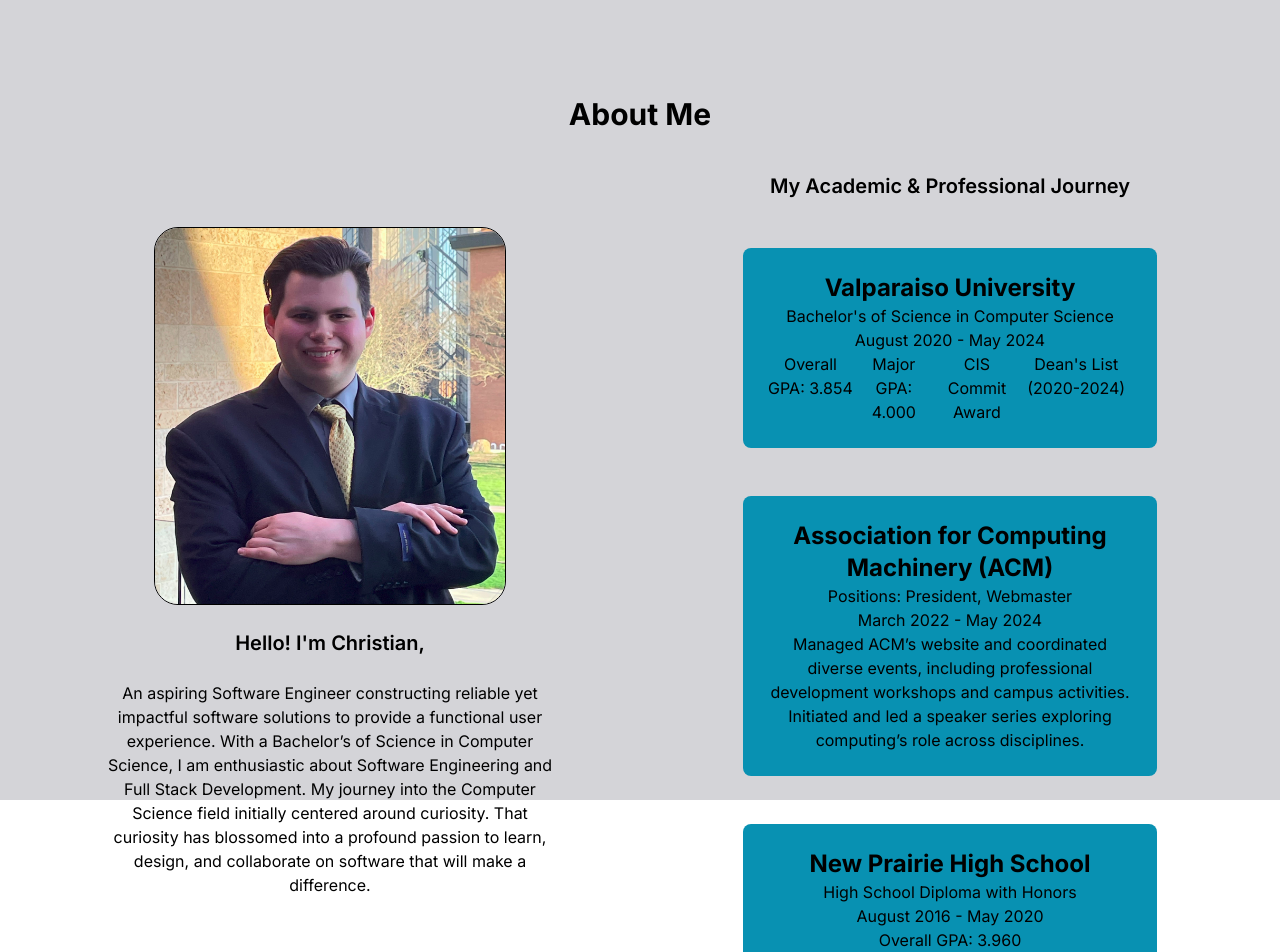
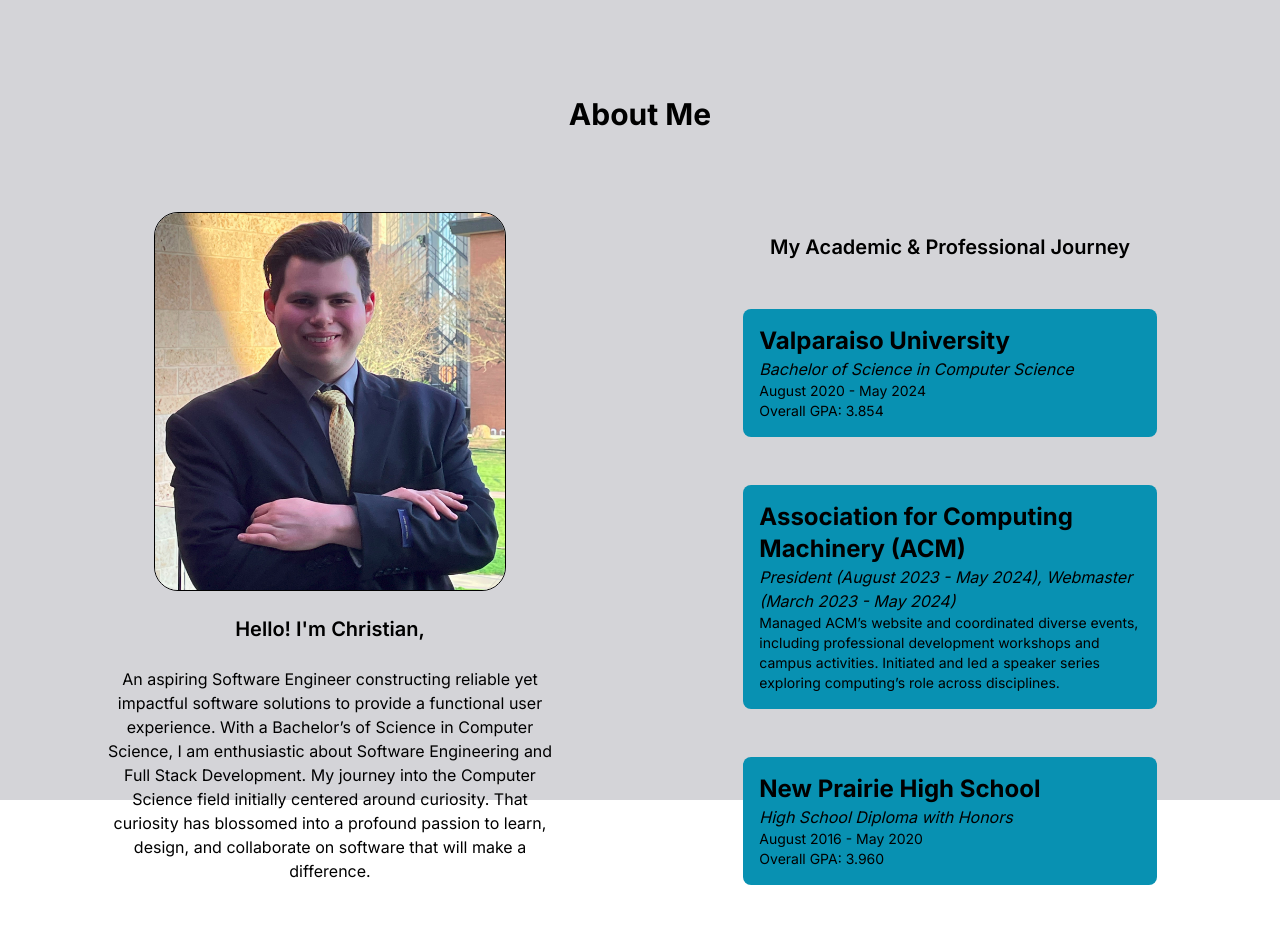
Before and after one commit to chrgarcia19/chrgarcia19.github.io, a Next.js app: page /about in a window 1280 px wide. Shown: the top 952 px of the page. Built offline with nearby package versions, Linux system fonts and the light colour scheme.

Commit message:
Modified the font and styling on the about page

```diff
--- a/src/app/about/page.tsx
+++ b/src/app/about/page.tsx
@@ -25,29 +25,22 @@ const AboutMe = () => {
                     </div>
                     <div className="flex flex-col w-1/2 items-center justify-center gap-y-12">
                         <div className="flex text-xl font-semibold justify-center">My Academic & Professional Journey</div>
-                        <ItemBox color={"bg-cyan-600"} width={"w-4/6"} boxType={"rounded-lg"} padding={"p-6"} other={"text-center"} hoveredColor={"shadow-slate-500"}>
+                        <ItemBox color={"bg-cyan-600"} width={"w-4/6"} boxType={"rounded-lg"} padding={"p-4"} other={undefined} hoveredColor={"shadow-slate-500"}>
                             <p className="font-bold text-2xl">Valparaiso University</p>
-                            <p className="">Bachelor's of Science in Computer Science</p>
-                            <p className="">August 2020 - May 2024</p>
-                            <span className="flex flex-row">
-                                <p>Overall GPA: 3.854</p>
-                                <p>Major GPA: 4.000</p>
-                                <p>CIS Commit Award</p>
-                                <p>Dean's List (2020-2024)</p>
-                            </span>
-
+                            <p className="italic">Bachelor of Science in Computer Science</p>
+                            <p className="text-sm">August 2020 - May 2024</p>
+                            <p className="text-sm">Overall GPA: 3.854</p>
                         </ItemBox>
-                        <ItemBox color={"bg-cyan-600"} width={"w-4/6"} boxType={"rounded-lg"} padding={"p-6"} other={"text-center"} hoveredColor={"shadow-slate-500"}>
+                        <ItemBox color={"bg-cyan-600"} width={"w-4/6"} boxType={"rounded-lg"} padding={"p-4"} other={undefined} hoveredColor={"shadow-slate-500"}>
                             <p className="font-bold text-2xl">Association for Computing Machinery (ACM)</p>
-                            <p className="">Positions: President, Webmaster</p>
-                            <p className="">March 2022 - May 2024</p>
-                            <p>Managed ACM’s website and coordinated diverse events, including professional development workshops and campus activities. Initiated and led a speaker series exploring computing’s role across disciplines.</p>
+                            <p className="italic">President (August 2023 - May 2024), Webmaster (March 2023 - May 2024)</p>
+                            <p className="text-sm">Managed ACM’s website and coordinated diverse events, including professional development workshops and campus activities. Initiated and led a speaker series exploring computing’s role across disciplines.</p>
                         </ItemBox>
-                        <ItemBox color={"bg-cyan-600"} width={"w-4/6"} boxType={"rounded-lg"} padding={"p-6"} other={"text-center"} hoveredColor={"shadow-slate-500"}>
+                        <ItemBox color={"bg-cyan-600"} width={"w-4/6"} boxType={"rounded-lg"} padding={"p-4"} other={undefined} hoveredColor={"shadow-slate-500"}>
                             <p className="font-bold text-2xl">New Prairie High School</p>
-                            <p className="">High School Diploma with Honors</p>
-                            <p className="">August 2016 - May 2020</p>
-                            <p>Overall GPA: 3.960</p>
+                            <p className="italic">High School Diploma with Honors</p>
+                            <p className="text-sm">August 2016 - May 2020</p>
+                            <p className="text-sm">Overall GPA: 3.960</p>
                         </ItemBox>
                     </div>
                 </div>
--- a/src/app/projects/page.tsx
+++ b/src/app/projects/page.tsx
@@ -7,7 +7,7 @@ import waImage from "@/../public/WordleAssistantCMD.png";
 const Projects = () => {
     return (
         <>
-            <div id="projects" className="flex flex-col flex-grow p-5 pt-14 w-full gap-6 bg-zinc-300">
+            <div id="projects" className="flex flex-col flex-grow p-5 pt-14 w-full gap-8 bg-zinc-300">
                 <h2 className="flex justify-center items-center font-bold text-3xl p-4">Projects</h2>
                 <div className="flex flex-row gap-12 justify-center">
                     <ProjectCard
--- a/src/components/ItemBox.tsx
+++ b/src/components/ItemBox.tsx
@@ -23,7 +23,7 @@ const ItemBox = (props: Props) => {
     return (
         <>
             <div onMouseEnter={itemEntered} onMouseLeave={itemExited}
-                className={`${props.color} ${props.padding} ${props.boxType} ${props.width} h-fit text-center ${props.other} hover:text-gray-200 ${isHovered ? `${props.hoveredColor} font-bold shadow-xl` : ''}`} >
+                className={`${props.color} ${props.padding} ${props.boxType} ${props.width} h-fit ${props.other} hover:text-gray-200 ${isHovered ? `${props.hoveredColor} font-bold shadow-xl` : ''}`} >
                 {props.children}
             </div>
         </>
```
